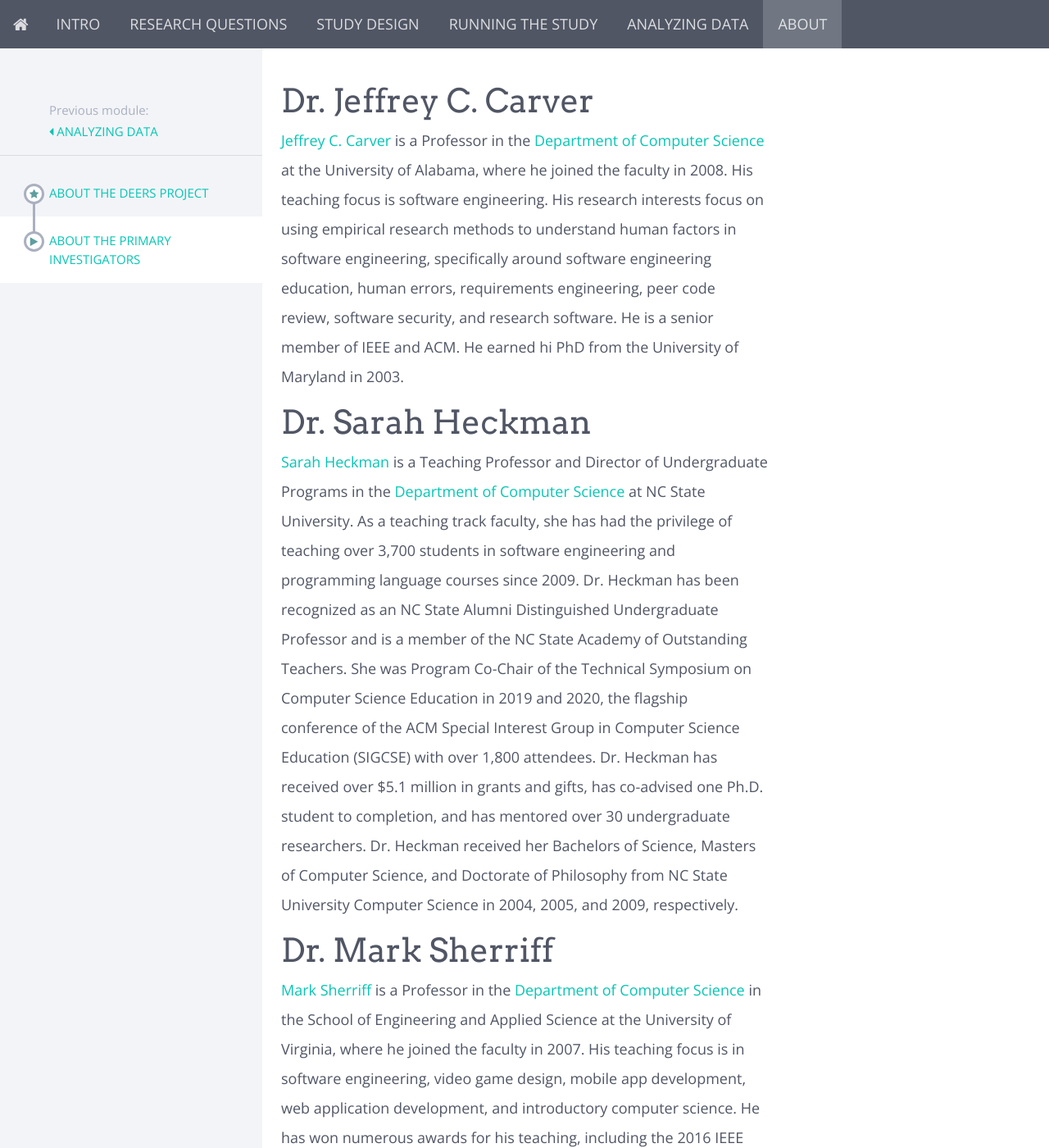
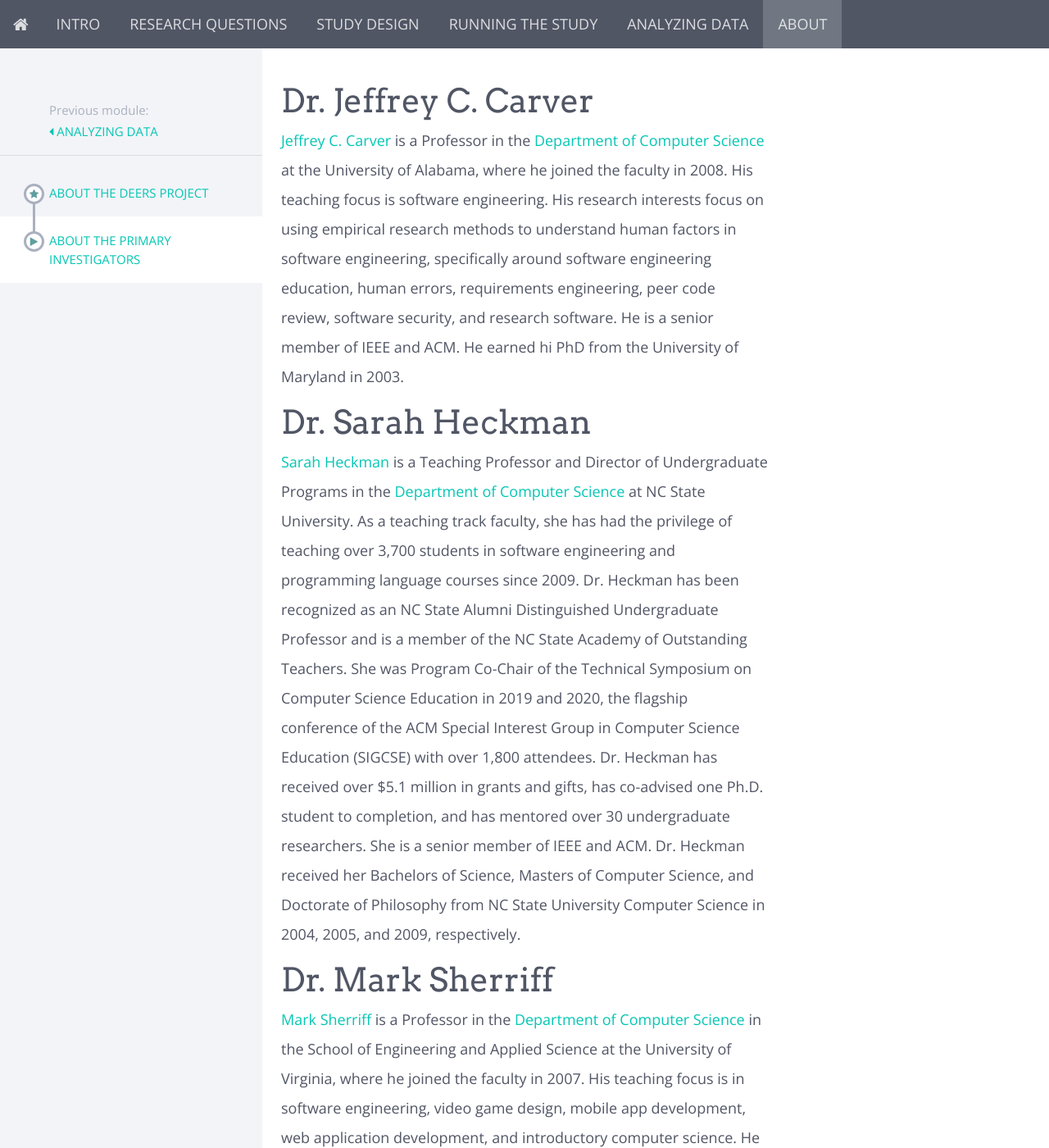
Before and after one commit to marksherriff/deers, a Jekyll site: the page built from modules/about/_posts/2021-05-02-pi.md, in a window 1280 px wide and 1400 px high. Shown: the whole window at 82% size. Built offline with Jekyll 4.4.1, drawn with Linux system fonts in a browser that asks for light colours; nearby versions of some CDN libraries.

Commit message:
Update to Heckman bio

```diff
--- a/modules/about/_posts/2021-05-02-pi.md
+++ b/modules/about/_posts/2021-05-02-pi.md
@@ -7,7 +7,7 @@
 
 # Dr. Sarah Heckman
 
-[Sarah Heckman](https://people.engr.ncsu.edu/sesmith5/) is a Teaching Professor and Director of Undergraduate Programs in the [Department of Computer Science](https://www.csc.ncsu.edu) at NC State University.  As a teaching track faculty, she has had the privilege of teaching over 3,700 students in software engineering and programming language courses since 2009. Dr. Heckman has been recognized as an NC State Alumni Distinguished Undergraduate Professor and is a member of the NC State Academy of Outstanding Teachers.  She was Program Co-Chair of the Technical Symposium on Computer Science Education in 2019 and 2020, the flagship conference of the ACM Special Interest Group in Computer Science Education (SIGCSE) with over 1,800 attendees. Dr. Heckman has received over $5.1 million in grants and gifts, has co-advised one Ph.D. student to completion, and has mentored over 30 undergraduate researchers.  Dr. Heckman received her Bachelors of Science, Masters of Computer Science, and Doctorate of Philosophy from NC State University Computer Science in 2004, 2005, and 2009, respectively.
+[Sarah Heckman](https://people.engr.ncsu.edu/sesmith5/) is a Teaching Professor and Director of Undergraduate Programs in the [Department of Computer Science](https://www.csc.ncsu.edu) at NC State University.  As a teaching track faculty, she has had the privilege of teaching over 3,700 students in software engineering and programming language courses since 2009. Dr. Heckman has been recognized as an NC State Alumni Distinguished Undergraduate Professor and is a member of the NC State Academy of Outstanding Teachers.  She was Program Co-Chair of the Technical Symposium on Computer Science Education in 2019 and 2020, the flagship conference of the ACM Special Interest Group in Computer Science Education (SIGCSE) with over 1,800 attendees. Dr. Heckman has received over $5.1 million in grants and gifts, has co-advised one Ph.D. student to completion, and has mentored over 30 undergraduate researchers. She is a senior member of IEEE and ACM. Dr. Heckman received her Bachelors of Science, Masters of Computer Science, and Doctorate of Philosophy from NC State University Computer Science in 2004, 2005, and 2009, respectively.
 
 # Dr. Mark Sherriff
 
```
